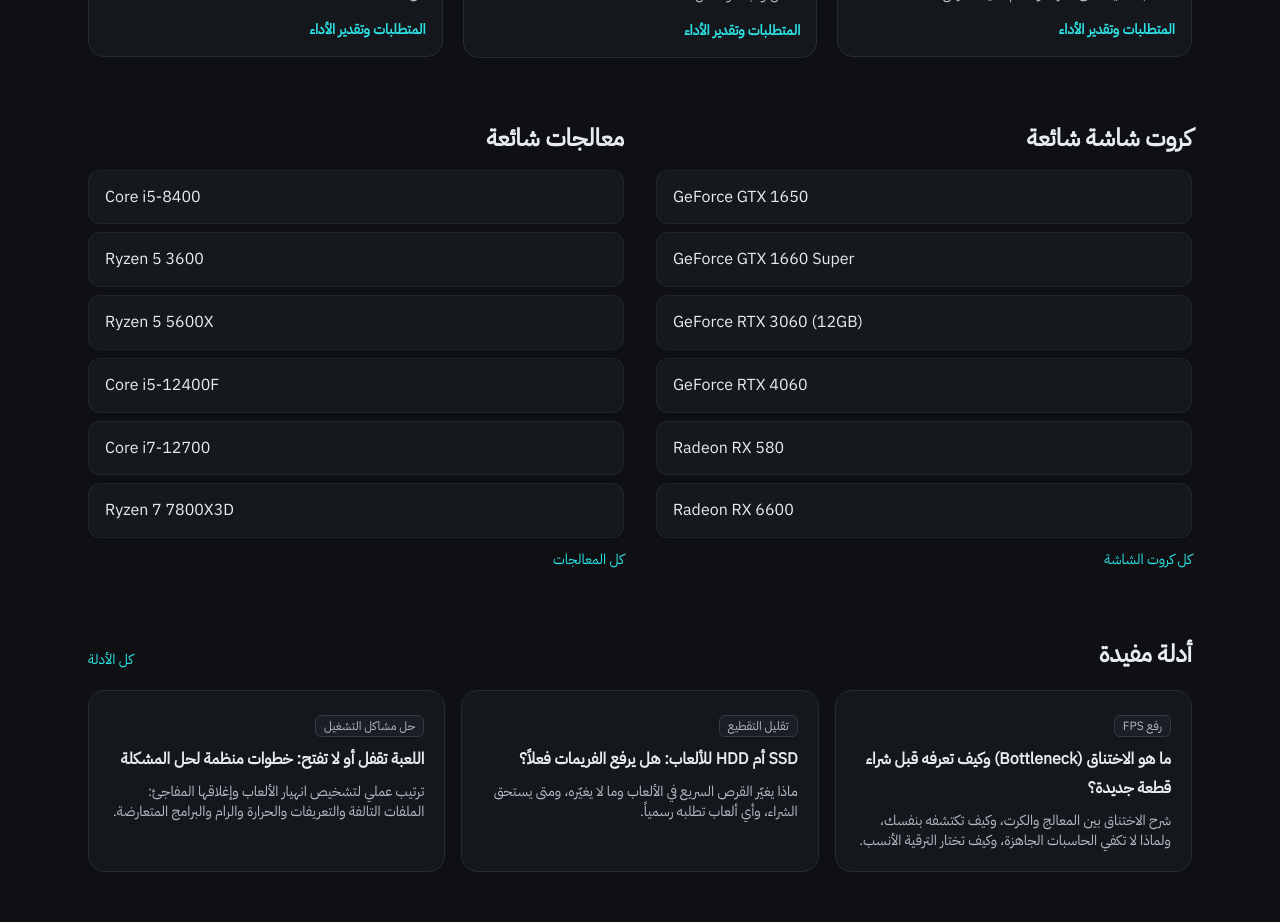
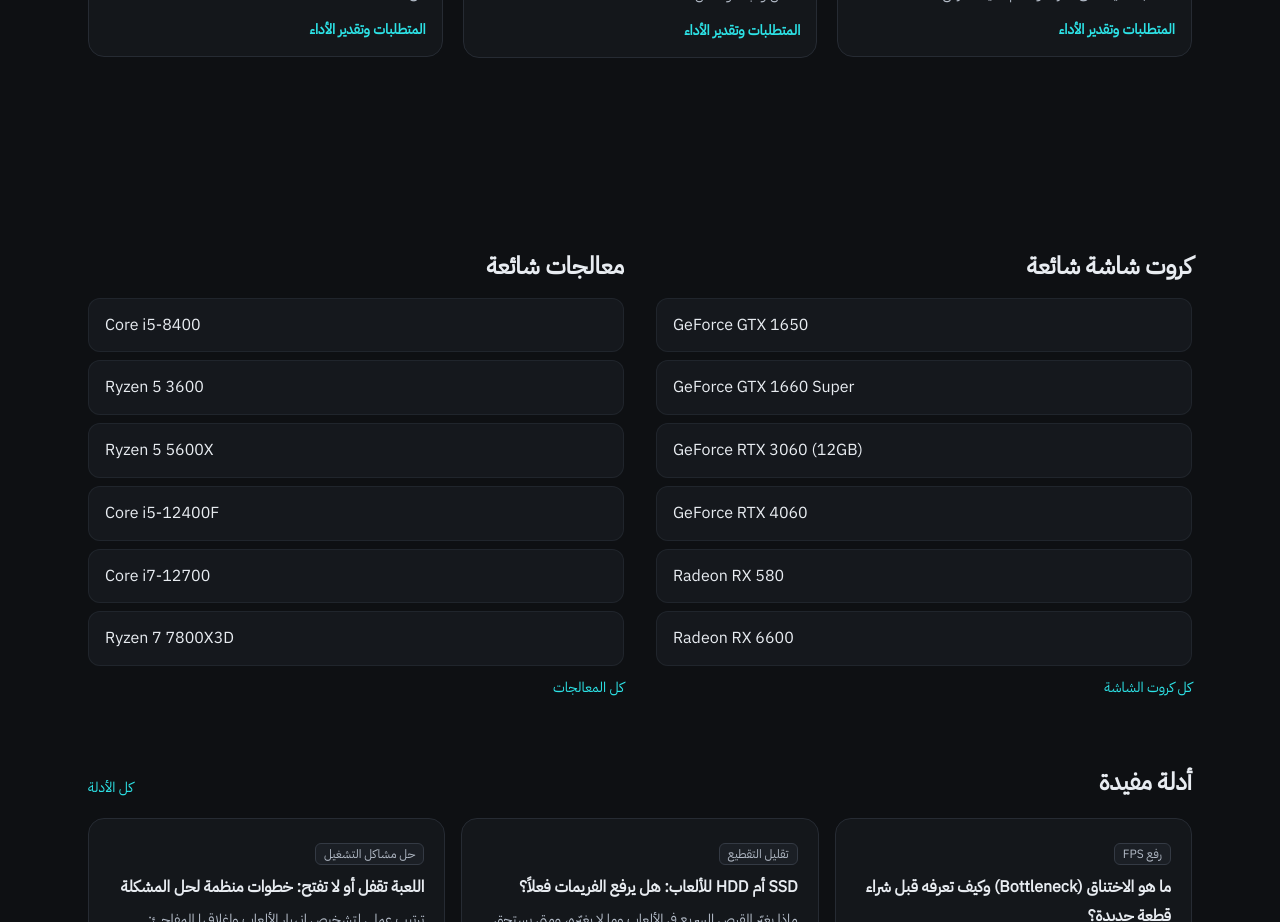
Before and after one commit to saskkeahmed-afk/playfit, a Next.js app: page / in a window 1280 px wide. Shown: the part 2300-3222 px from the top of the page. Built offline with nearby package versions, Linux system fonts and the light colour scheme; no server answers.

Commit message:
Integrate Adsterra ads on homepage

```diff
--- a/src/app/page.tsx
+++ b/src/app/page.tsx
@@ -1,5 +1,6 @@
 
 import Link from "next/link";
+import AdsterraAd from "@/components/AdsterraAd";
 import { games } from "@/data/games";
 import { gpus } from "@/data/gpus";
 import { cpus } from "@/data/cpus";
@@ -246,7 +247,7 @@ export default async function HomePage() {
           </ul>
         </section>
 
-        <AdSlot name="inContent" />
+        <AdsterraAd />
 
         <section aria-labelledby="hw" className="grid gap-8 md:grid-cols-2">
           <div>
```
